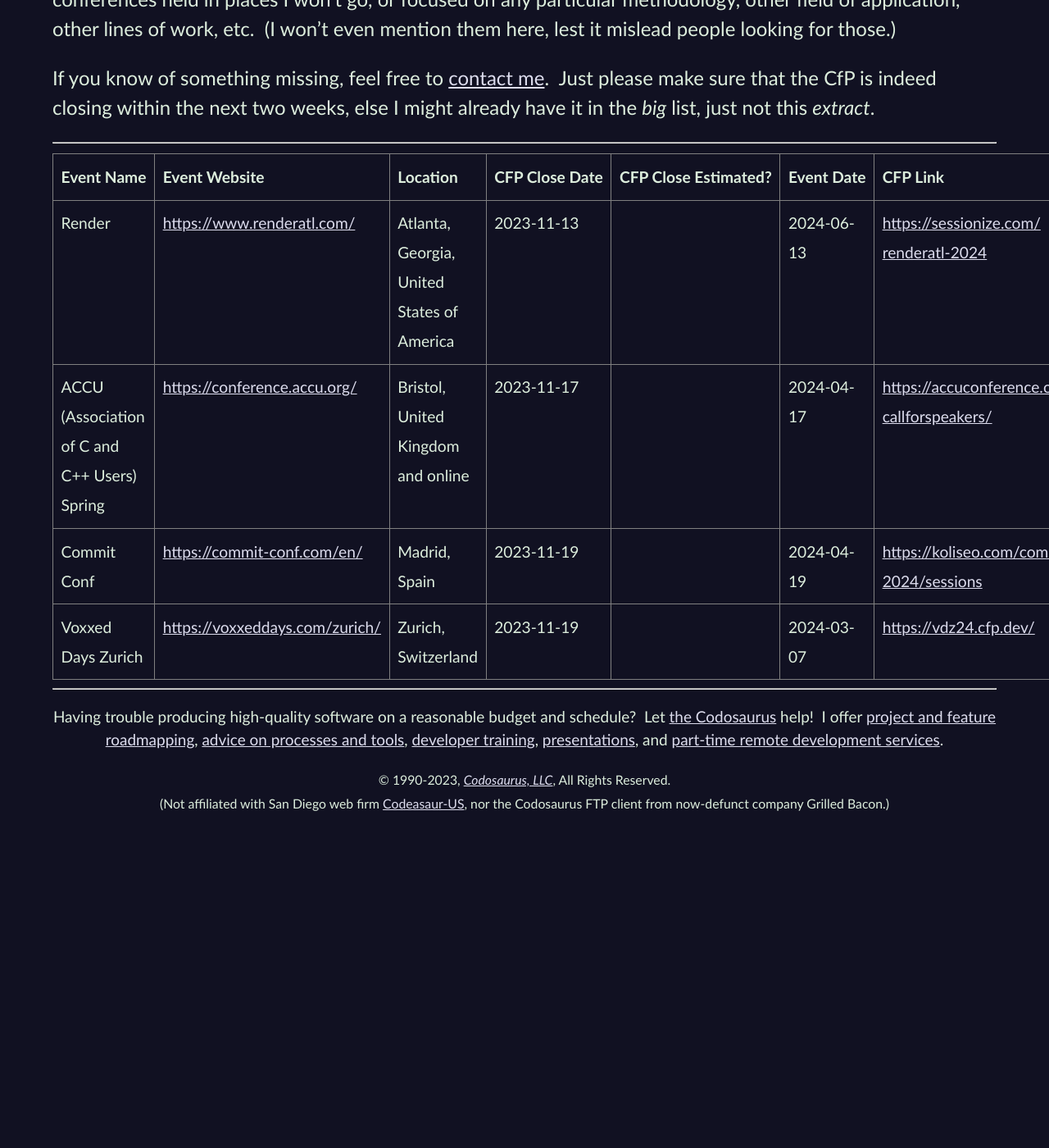
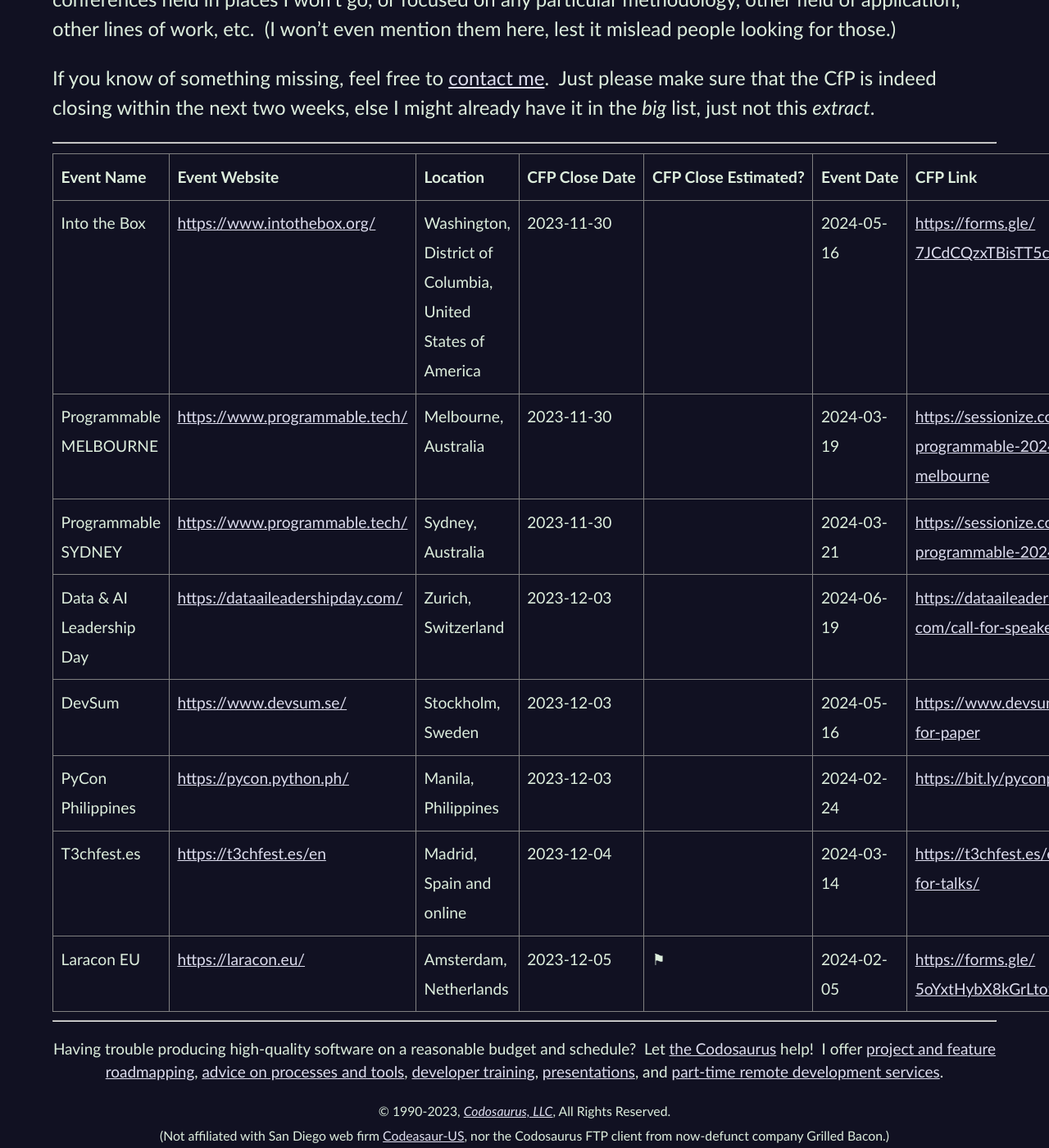
Before and after one commit to CodosaurusLLC/CodosaurusLLC.github.io, a Jekyll site: the page built from speaking/cfps-ending-soon.md, in a window 1280 px wide and 1400 px high, scrolled down 723 px. Shown: the whole window at 82% size. Built offline with Jekyll 4.4.1, drawn with Linux system fonts in a browser that asks for light colours; before the commit the page ends 1736 px from its top, so only the background shows below that; some of the changed text lies outside the part shown.

Commit message:
update cfp list

```diff
--- a/speaking/cfps-ending-soon.md
+++ b/speaking/cfps-ending-soon.md
@@ -6,7 +6,7 @@
 notes: Use Airtable to mail view to self (select all, and send from context menu), copy table from email, remove styling, and update date.
 ---
 
-<center>LAST UPDATED: 2023-11-07</center>
+<center>LAST UPDATED: 2023-11-21</center>
 
 This is a list of CfPs
 (Calls for Papers/Presentations/Participation/etc.)
@@ -69,40 +69,76 @@
       <th>CFP Link</th>
     </tr>
     <tr>
-      <td>Render</td>
-      <td><a href="https://www.renderatl.com/" target="_blank">https://www.renderatl.com/</a></td>
-      <td>Atlanta, Georgia, United States of America</td>
-      <td>2023-11-13</td>
+      <td>Into the Box</td>
+      <td><a href="https://www.intothebox.org/" target="_blank">https://www.intothebox.org/</a></td>
+      <td>Washington, District of Columbia, United States of America</td>
+      <td>2023-11-30</td>
       <td></td>
-      <td>2024-06-13</td>
-      <td><a href="https://sessionize.com/renderatl-2024" target="_blank">https://sessionize.com/<wbr>renderatl-2024</a></td>
+      <td>2024-05-16</td>
+      <td><a href="https://forms.gle/7JCdCQzxTBisTT5c9" target="_blank">https://forms.gle/<wbr>7JCdCQzxTBisTT5c9</a></td>
     </tr>
     <tr>
-      <td>ACCU (Association of C and C++ Users)  Spring</td>
-      <td><a href="https://conference.accu.org/" target="_blank">https://conference.accu.org/</a></td>
-      <td>Bristol, United Kingdom and online</td>
-      <td>2023-11-17</td>
+      <td>Programmable MELBOURNE</td>
+      <td><a href="https://www.programmable.tech/" target="_blank">https://www.programmable.tech/</a></td>
+      <td>Melbourne, Australia</td>
+      <td>2023-11-30</td>
       <td></td>
-      <td>2024-04-17</td>
-      <td><a href="https://accuconference.org/callforspeakers/" target="_blank">https://accuconference.org/<wbr>callforspeakers/</a></td>
+      <td>2024-03-19</td>
+      <td><a href="https://sessionize.com/programmable-2024-melbourne" target="_blank">https://sessionize.com/<wbr>programmable-2024-melbourne</a></td>
     </tr>
     <tr>
-      <td>Commit Conf</td>
-      <td><a href="https://commit-conf.com/en/" target="_blank">https://commit-conf.com/en/</a></td>
-      <td>Madrid, Spain</td>
-      <td>2023-11-19</td>
+      <td>Programmable SYDNEY</td>
+      <td><a href="https://www.programmable.tech/" target="_blank">https://www.programmable.tech/</a></td>
+      <td>Sydney, Australia</td>
+      <td>2023-11-30</td>
       <td></td>
-      <td>2024-04-19</td>
-      <td><a href="https://koliseo.com/commit/2024/sessions" target="_blank">https://koliseo.com/commit/<wbr>2024/sessions</a></td>
+      <td>2024-03-21</td>
+      <td><a href="https://sessionize.com/programmable-2024-sydney" target="_blank">https://sessionize.com/<wbr>programmable-2024-sydney</a></td>
     </tr>
     <tr>
-      <td>Voxxed Days Zurich</td>
-      <td><a href="https://voxxeddays.com/zurich/" target="_blank">https://voxxeddays.com/zurich/</a></td>
+      <td>Data &amp; AI Leadership Day</td>
+      <td><a href="https://dataaileadershipday.com/" target="_blank">https://dataaileadershipday.<wbr>com/</a></td>
       <td>Zurich, Switzerland</td>
-      <td>2023-11-19</td>
+      <td>2023-12-03</td>
       <td></td>
-      <td>2024-03-07</td>
-      <td><a href="https://vdz24.cfp.dev/" target="_blank">https://vdz24.cfp.dev/</a></td>
+      <td>2024-06-19</td>
+      <td><a href="https://dataaileadershipday.com/call-for-speakers/" target="_blank">https://dataaileadershipday.<wbr>com/call-for-speakers/</a></td>
+    </tr>
+    <tr>
+      <td>DevSum</td>
+      <td><a href="https://www.devsum.se/" target="_blank">https://www.devsum.se/</a></td>
+      <td>Stockholm, Sweden</td>
+      <td>2023-12-03</td>
+      <td></td>
+      <td>2024-05-16</td>
+      <td><a href="https://www.devsum.se/call-for-paper" target="_blank">https://www.devsum.se/call-<wbr>for-paper</a></td>
+    </tr>
+    <tr>
+      <td>PyCon Philippines</td>
+      <td><a href="https://pycon.python.ph/" target="_blank">https://pycon.python.ph/</a></td>
+      <td>Manila, Philippines</td>
+      <td>2023-12-03</td>
+      <td></td>
+      <td>2024-02-24</td>
+      <td><a href="https://bit.ly/pyconph_cfp" target="_blank">https://bit.ly/pyconph_cfp</a></td>
+    </tr>
+    <tr>
+      <td>T3chfest.es</td>
+      <td><a href="https://t3chfest.es/en" target="_blank">https://t3chfest.es/en</a></td>
+      <td>Madrid, Spain and online</td>
+      <td>2023-12-04</td>
+      <td></td>
+      <td>2024-03-14</td>
+      <td><a href="https://t3chfest.es/en/call-for-talks/" target="_blank">https://t3chfest.es/en/call-<wbr>for-talks/</a></td>
+    </tr>
+    <tr>
+      <td>Laracon EU</td>
+      <td><a href="https://laracon.eu/" target="_blank">https://laracon.eu/</a></td>
+      <td>Amsterdam, Netherlands</td>
+      <td>2023-12-05</td>
+      <td>⚑</td>
+      <td>2024-02-05</td>
+      <td><a href="https://forms.gle/5oYxtHybX8kGrLto9" target="_blank">https://forms.gle/<wbr>5oYxtHybX8kGrLto9</a></td>
     </tr>
   </tbody>
 </table>
```
